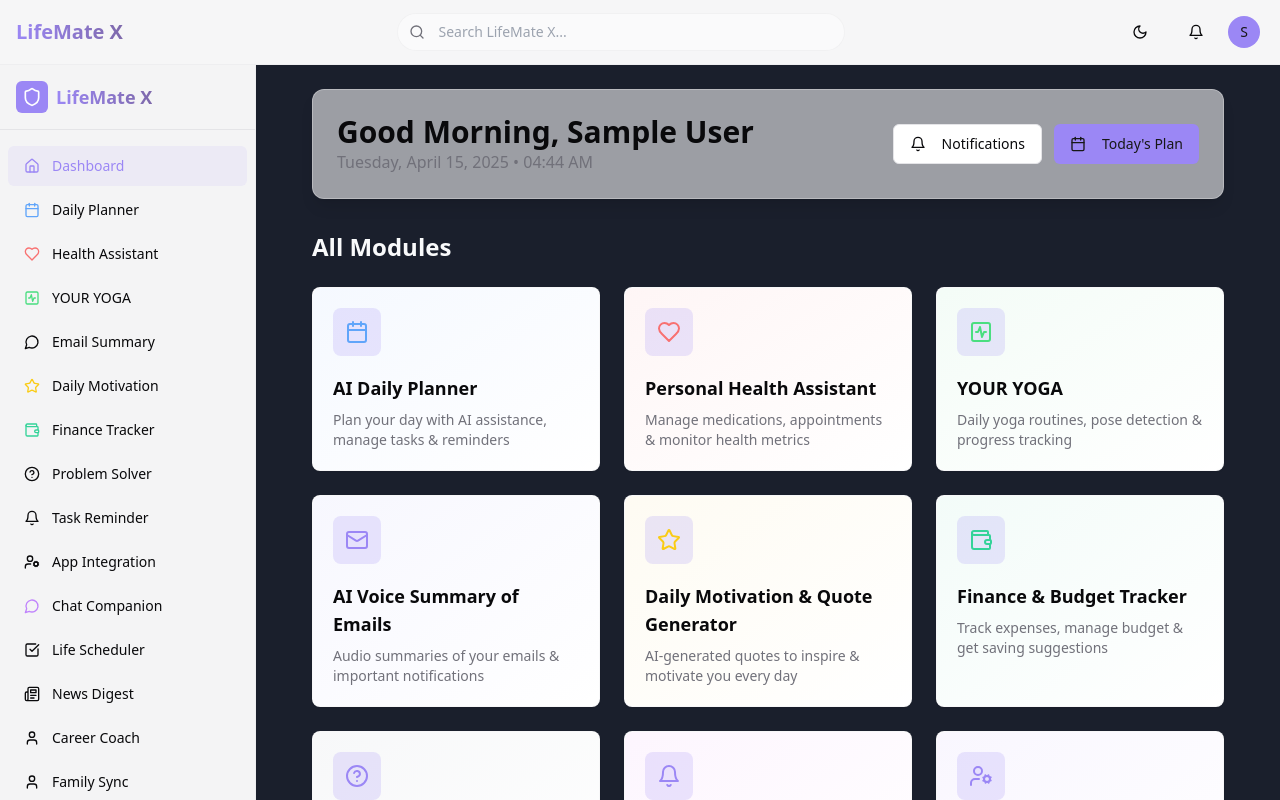
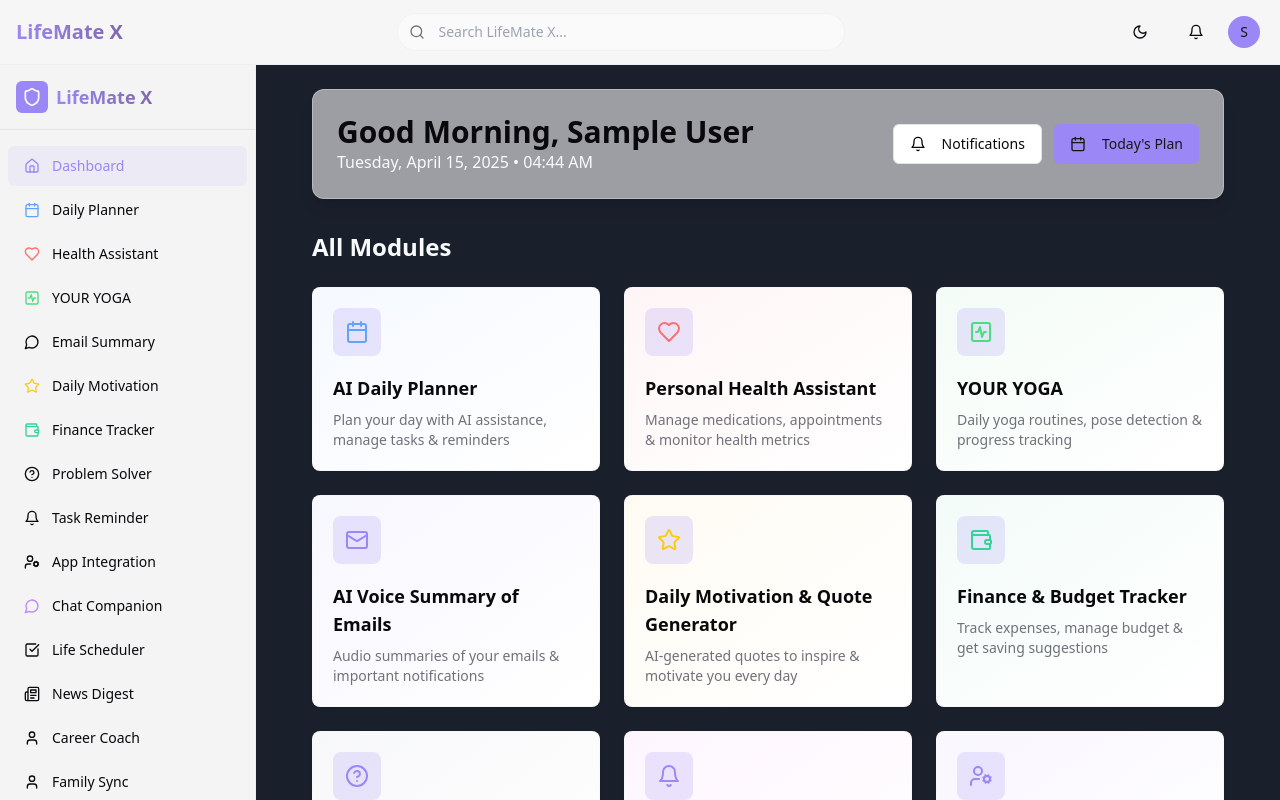
Before and after one commit to SUBHODEEP-bot/life-spark-nexus, a React (Vite) app: page /dashboard in a window 1280 px wide. Shown: the top 800 px of the page. Built offline with nearby package versions, Linux system fonts and the light colour scheme; sample sign-in values are in the browser's storage.

Commit message:
Visual edit in Lovable
Edited UI in Lovable

```diff
--- a/src/pages/Dashboard.tsx
+++ b/src/pages/Dashboard.tsx
@@ -202,7 +202,7 @@ const Dashboard = () => {
             <h1 className="text-3xl font-bold">
               {greeting}, {user?.name || 'User'}
             </h1>
-            <p className="text-muted-foreground">
+            <p className="text-gray-50">
               {new Date().toLocaleDateString(undefined, {
               weekday: 'long',
               year: 'numeric',
```
